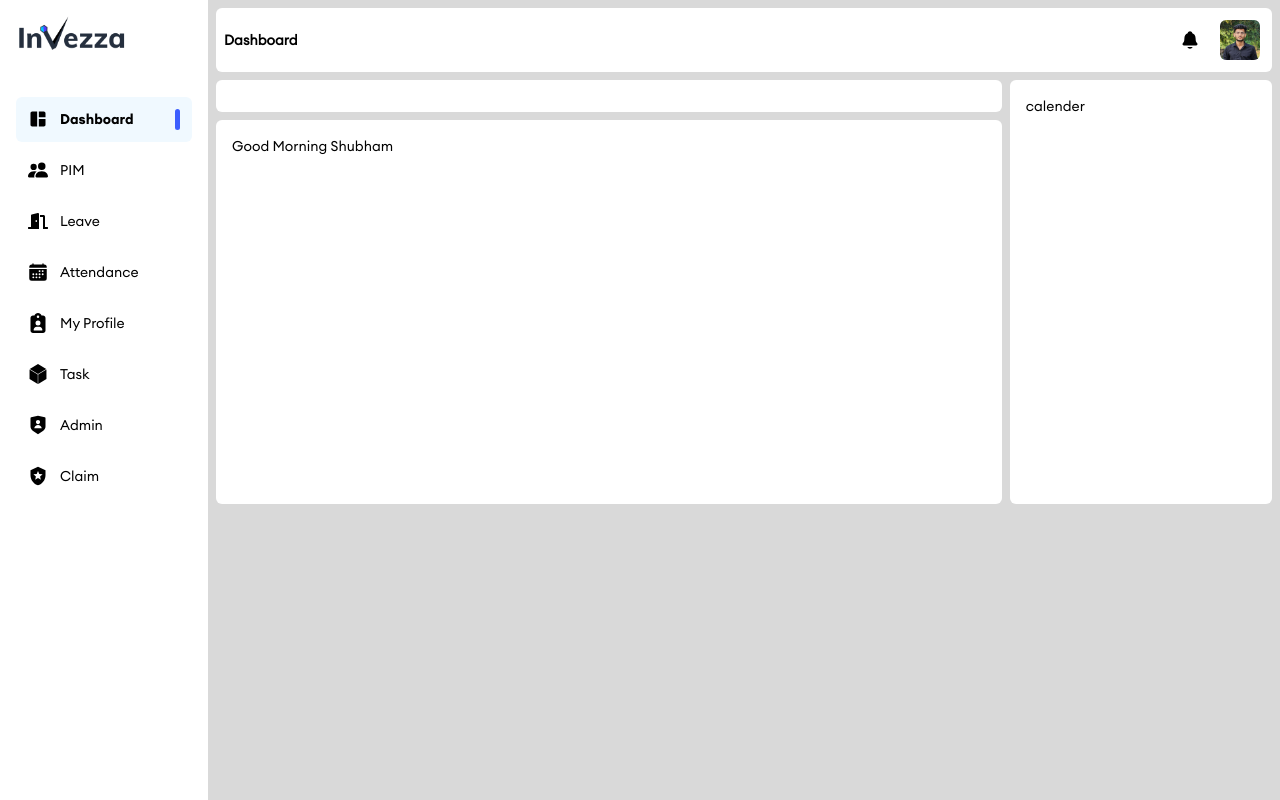
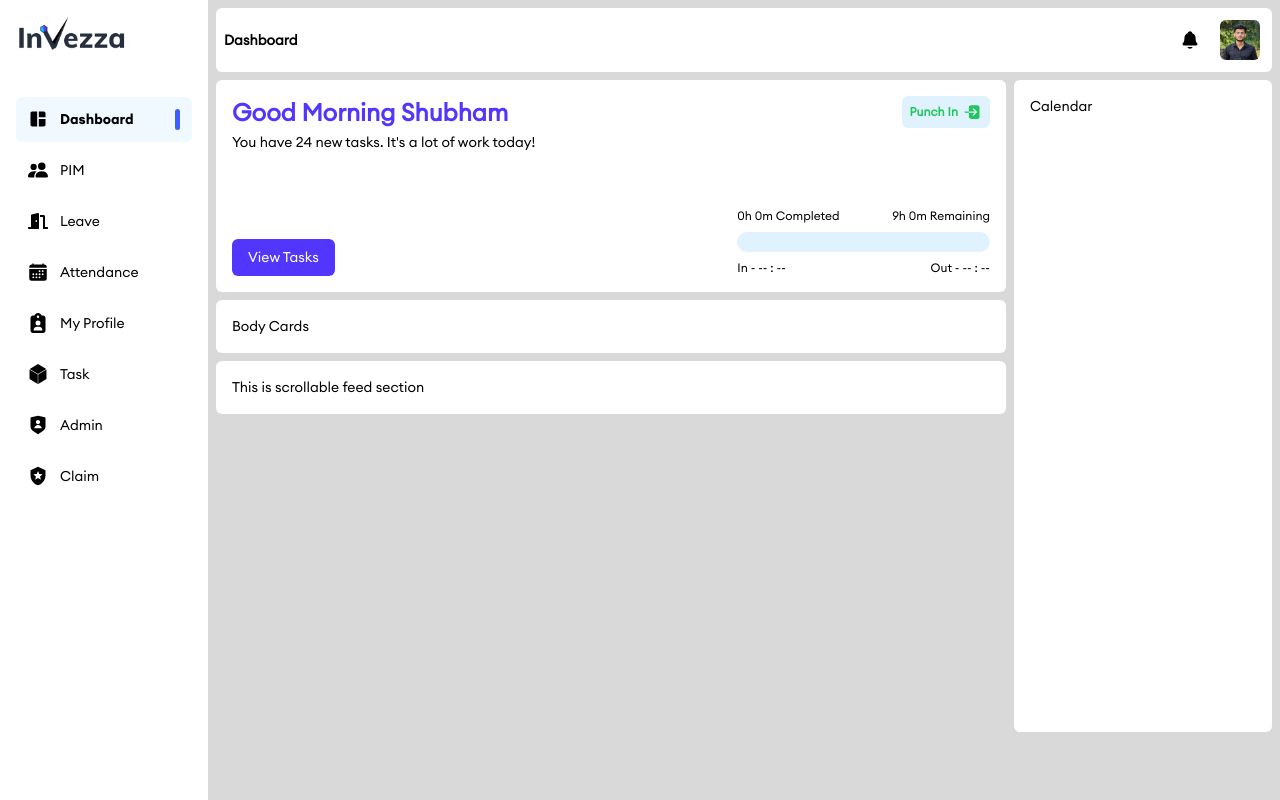
Before and after one commit to shubshinde1/invezza-hrm, a React (Create React App) app: page / in a window 1280 px wide. Built offline with nearby package versions, Linux system fonts and the light colour scheme.

Commit message:
old build removed

```diff
--- a/src/components/Dashboard.js
+++ b/src/components/Dashboard.js
@@ -1,18 +1,39 @@
 import React from "react";
+import Greeting from "./dashboard/Greeting";
+import Calendar from "./dashboard/Calendar";
+import Bodycards from "./dashboard/Bodycards";
+import { motion } from "framer-motion";
 
 export default function dashboard() {
   return (
     <div className="">
-      <div className="flex gap-2">
-        <div className="w-3/4 flex flex-col gap-2">
-          <div className="  bg-white p-4 rounded-md">
-            <h2></h2>
-          </div>
-          <div className=" h-96 bg-white p-4 rounded-md">
-            Good Morning Shubham
-          </div>
+      <div className="">
+        <div className="grid grid-cols-12 grid-rows-3 gap-2">
+          <motion.div
+            initial={{ originX: 0, x: -20 }}
+            animate={{ originX: 1, x: 0 }}
+            transition={{ duration: 1 }}
+            className=" col-span-12 xl:col-span-9 bg-white p-4 rounded-md sticky"
+          >
+            <Greeting />
+          </motion.div>
+          <motion.div
+            initial={{ opacity: 0, x: 20 }}
+            animate={{ opacity: 1, x: 0 }}
+            transition={{ duration: 1 }}
+            className=" col-span-12 xl:col-span-3  row-span-3 bg-white p-4 rounded-md sticky"
+          >
+            <Calendar />
+          </motion.div>
+          <motion.div
+            initial={{ opacity: 0, x: -50 }}
+            animate={{ opacity: 1, x: 0 }}
+            transition={{ duration: 1.2 }}
+            className=" col-span-12 xl:col-span-9   overflow-scroll scrollbar-hide"
+          >
+            <Bodycards />
+          </motion.div>
         </div>
-        <div className="w-1/4 bg-white p-4 rounded-md">calender</div>
       </div>
     </div>
   );
--- /dev/null
+++ b/src/components/dashboard/Bodycards.js
@@ -0,0 +1,11 @@
+import React from "react";
+import Feed from "./Feed";
+
+export default function Bodycards() {
+  return (
+    <div>
+      <div className="bg-white p-4 rounded-md">Body Cards</div>
+      <Feed />
+    </div>
+  );
+}
--- /dev/null
+++ b/src/components/dashboard/Calendar.js
@@ -0,0 +1,5 @@
+import React from "react";
+
+export default function Calendar() {
+  return <div>Calendar</div>;
+}
--- /dev/null
+++ b/src/components/dashboard/Feed.js
@@ -0,0 +1,9 @@
+import React from "react";
+
+export default function Feed() {
+  return (
+    <div className=" bg-white  p-4 rounded-md mt-2 ">
+      This is scrollable feed section
+    </div>
+  );
+}
--- /dev/null
+++ b/src/components/dashboard/Greeting.js
@@ -0,0 +1,175 @@
+import React, { useState, useEffect } from "react";
+import { IoLogIn, IoLogOut } from "react-icons/io5";
+import { Link } from "react-router-dom";
+
+const ONE_HOUR_IN_SECONDS = 3600;
+const NINE_HOURS_IN_SECONDS = 9 * ONE_HOUR_IN_SECONDS;
+
+export default function Greeting() {
+  const [isPunchedIn, setIsPunchedIn] = useState(false);
+  const [startTime, setStartTime] = useState(null);
+  const [remainingTime, setRemainingTime] = useState(NINE_HOURS_IN_SECONDS);
+  const [punchInTime, setPunchInTime] = useState(null);
+  const [punchOutTime, setPunchOutTime] = useState(null);
+
+  useEffect(() => {
+    const storedStartTime = sessionStorage.getItem("startTime");
+    const storedPunchInTime = sessionStorage.getItem("punchInTime");
+    const storedPunchOutTime = sessionStorage.getItem("punchOutTime");
+    if (storedStartTime) {
+      const currentTime = Date.now();
+      const elapsedTime = Math.floor(
+        (currentTime - parseInt(storedStartTime, 10)) / 1000
+      );
+      if (elapsedTime < NINE_HOURS_IN_SECONDS) {
+        setStartTime(parseInt(storedStartTime, 10));
+        setRemainingTime(NINE_HOURS_IN_SECONDS - elapsedTime);
+        setIsPunchedIn(true);
+      } else {
+        sessionStorage.removeItem("startTime");
+      }
+    }
+    if (storedPunchInTime) {
+      setPunchInTime(
+        new Date(parseInt(storedPunchInTime, 10)).toLocaleTimeString([], {
+          hour: "numeric",
+          minute: "2-digit",
+        })
+      );
+    }
+    if (storedPunchOutTime) {
+      setPunchOutTime(
+        new Date(parseInt(storedPunchOutTime, 10)).toLocaleTimeString([], {
+          hour: "numeric",
+          minute: "2-digit",
+        })
+      );
+    }
+  }, []);
+
+  useEffect(() => {
+    let timer;
+    if (isPunchedIn) {
+      const interval = setInterval(() => {
+        setRemainingTime((prevTime) => {
+          if (prevTime <= 0) {
+            clearInterval(timer);
+            setIsPunchedIn(false);
+            sessionStorage.removeItem("startTime");
+            return 0;
+          }
+          return prevTime - 1;
+        });
+      }, 1000);
+      timer = interval;
+    }
+    return () => clearInterval(timer);
+  }, [isPunchedIn]);
+
+  const handleClick = () => {
+    if (!isPunchedIn) {
+      const currentTime = Date.now();
+      sessionStorage.setItem("startTime", currentTime);
+      setStartTime(currentTime);
+      sessionStorage.setItem("punchInTime", currentTime);
+      setPunchInTime(
+        new Date(currentTime).toLocaleTimeString([], {
+          hour: "numeric",
+          minute: "2-digit",
+        })
+      );
+    } else {
+      const currentTime = Date.now();
+      sessionStorage.setItem("punchOutTime", currentTime);
+      setPunchOutTime(
+        new Date(currentTime).toLocaleTimeString([], {
+          hour: "numeric",
+          minute: "2-digit",
+        })
+      );
+      setIsPunchedIn(false);
+      sessionStorage.removeItem("startTime");
+      sessionStorage.removeItem("punchInTime");
+    }
+    setIsPunchedIn(!isPunchedIn);
+  };
+
+  const progressBarWidth =
+    ((NINE_HOURS_IN_SECONDS - remainingTime) / NINE_HOURS_IN_SECONDS) * 100;
+
+  const formatTime = (timeInSeconds) => {
+    const hours = Math.floor(timeInSeconds / ONE_HOUR_IN_SECONDS);
+    const minutes = Math.floor((timeInSeconds % ONE_HOUR_IN_SECONDS) / 60);
+    return `${hours}h ${minutes}m`;
+  };
+
+  const completedHours = Math.floor(
+    (NINE_HOURS_IN_SECONDS - remainingTime) / ONE_HOUR_IN_SECONDS
+  );
+  const completedMinutes = Math.floor(
+    ((NINE_HOURS_IN_SECONDS - remainingTime) % ONE_HOUR_IN_SECONDS) / 60
+  );
+
+  return (
+    <div>
+      <div className="flex flex-col md:flex-row justify-between">
+        <div className="md:w-1/2 flex flex-col md:justify-between">
+          <div className="flex flex-col gap-1">
+            <h2 className="text-xl md:text-2xl font-bold text-[#5336FD]">
+              Good Morning Shubham
+            </h2>
+            <h2>You have 24 new tasks. It's a lot of work today!</h2>
+          </div>
+          <Link to="/Task">
+            <button className="bg-[#5336FD] px-4 py-2 text-white rounded-md mt-5 hidden md:flex">
+              View Tasks
+            </button>
+          </Link>
+        </div>
+        <div className="flex flex-col items-start md:items-end md:w-1/2 mt-5 md:mt-0">
+          <div className="flex items-center gap-2">
+            <button
+              className={`px-2 py-1.5 rounded-md flex items-center gap-1 text-xs font-bold hover:bg-sky-50  ${
+                isPunchedIn ? "text-red-500" : "text-green-500"
+              } text-green-500 bg-sky-100 transition-all duration-1000`}
+              onClick={handleClick}
+            >
+              {isPunchedIn ? (
+                <>
+                  Punch Out <IoLogOut fontSize={20} />
+                </>
+              ) : (
+                <>
+                  Punch In <IoLogIn fontSize={20} />
+                </>
+              )}
+            </button>
+          </div>
+          <div className="w-full sm:w-2/3 md:mt-20 mt-5">
+            <div className="flex justify-between text-xs">
+              <span className="flex flex-col items-end">
+                {completedHours}h {completedMinutes}m Completed
+              </span>
+              <span className="flex flex-col items-end">
+                {formatTime(remainingTime)} Remaining
+              </span>
+            </div>
+            <div className="bg-sky-100 mt-2 h-5 rounded-full flex justify-start relative overflow-hidden">
+              <div
+                className="absolute h-full bg-[#5336FD] transition-width duration-1000"
+                style={{
+                  width: `${progressBarWidth}%`,
+                  borderRadius: "inherit",
+                }}
+              ></div>
+            </div>
+            <div className="flex justify-between text-xs mt-2">
+              <span>In - {punchInTime || "-- : --"}</span>
+              <span>Out - {punchOutTime || "-- : --"}</span>
+            </div>
+          </div>
+        </div>
+      </div>
+    </div>
+  );
+}
--- a/src/components/shared/Layout.js
+++ b/src/components/shared/Layout.js
@@ -10,9 +10,10 @@ const Layout = () => {
       <Sidebar className="z-10" />
       <div className="flex-1">
         <motion.div
-          animate={{ y: 0 }}
-          initial={{ y: -20 }}
-          transition={{ type: "spring", bounce: 0.7 }}
+          initial={{ originX: 0, x: -20 }}
+          animate={{ originX: 1, x: 0 }}
+          transition={{ duration: 0.5 }}
+          // transition={{ type: "spring", bounce: 0.7 }}
         >
           <Header className="z-50" />
         </motion.div>
--- a/src/components/shared/Sidebar.js
+++ b/src/components/shared/Sidebar.js
@@ -139,7 +139,7 @@ export default function Sidebar() {
                 <motion.div
                   animate={{ x: rotate ? -20 : 0 }}
                   initial={{ x: rotate ? -20 : 0 }}
-                  transition={{ type: "spring", bounce: 0.7 }}
+                  transition={{ type: "spring", bounce: 0.5, duration: 10 }}
                   className="md:hidden"
                 >
                   <SidebarLink
```
Also changed, not shown: 24 other files (tests, documents, lock files or other folders).
